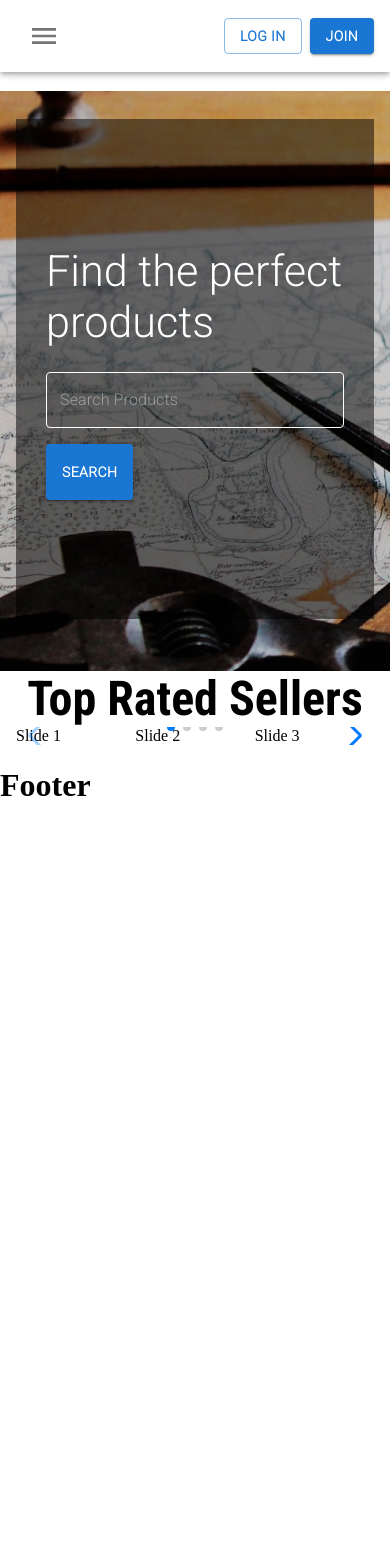
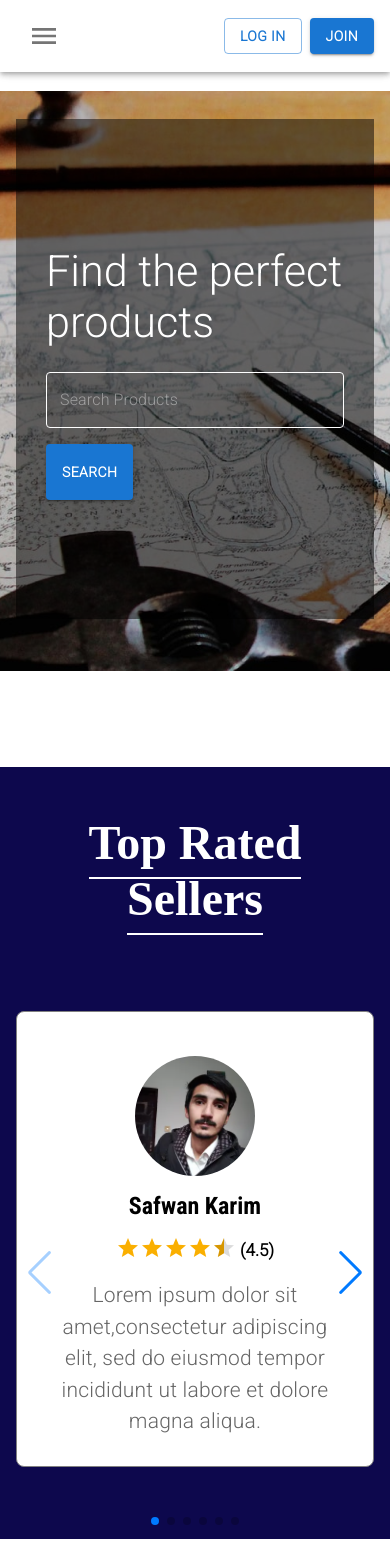
Before and after one commit to bilal42011/Ecommerce-Platform-For-Customized-Products, a React (Create React App) app: page / in a window 390 px wide. Shown: the top 1566 px of the page. Before the commit the page ends 844 px from the top, so only its background shows below. Built offline with nearby package versions, Linux system fonts and the light colour scheme.

Commit message:
Swiper Responsive Slider Added for Top Rated Sellers

```diff
--- a/src/Components/Homepage/SearchProductsSection/SearchProductsSection.js
+++ b/src/Components/Homepage/SearchProductsSection/SearchProductsSection.js
@@ -1,5 +1,5 @@
 import React, { useState } from "react";
-import {Grid,Typography,OutlinedInput,Button} from "@mui/material";
+import {Grid,Typography,OutlinedInput,Button,Container} from "@mui/material";
 import ArtImage from "../../../assets/ArtImage.png";
 import styled from "@mui/material/styles/styled";
 import {useTheme} from "@mui/material/styles";
@@ -44,7 +44,9 @@ const onSearchHandler=()=>{
 console.log("Form Submitted");
 }
 
-return <Grid container sx={{background:`url(${ArtImage})`,height:"580px"}} justifyContent="center" alignContent="center">
+return <Container maxWidth="xl" disableGutters>
+
+<Grid container sx={{background:`url(${ArtImage})`,height:"580px"}} justifyContent="center" alignContent="center">
 <Grid container item alignContent="center" justifyContent="center"
 xs={11} sm={11} md={10} lg={10} xl={10} sx={{height:"500px",backgroundColor:"rgb(0,0,0,0.5)"}} rowSpacing={isSmallScreen? 3: 0}>
 <Grid item xs={10}>
@@ -65,6 +67,7 @@ value={searchvalue} required/>
 </Grid>
 </Grid>
 </Grid>
+</Container>
 }
 
 export default SearchProductsSection;
--- /dev/null
+++ b/src/Components/Homepage/TopRatedSellers/SellersProfiles/SellerProfile/SellerProfile.js
@@ -0,0 +1,49 @@
+import React from 'react'
+import {Grid,Avatar,Typography,Rating} from "@mui/material";
+import StarIcon from "@mui/icons-material/Star";
+
+const SellerProfile = ({avatarSrc,name,ratings,description}) => {
+
+  return (
+<Grid container sx={{p:3.5,border:"1px solid #808080",borderRadius:"8px"
+,paddingBottom:"-20px",backgroundColor:"white"}}
+rowSpacing={2} alignItems="center" direction="column"  justifyContent="center">
+
+    <Grid item xs={8}>
+    <Avatar sx={{width:120, height:120}} src={avatarSrc}/>
+    </Grid>
+
+    <Grid item xs={8}>
+    <Typography fontFamily="Roboto Condensed, sans-serif" variant="p" fontWeight="bold" fontSize="24px">
+        {name}
+    </Typography>
+    </Grid>
+
+    <Grid container item  xs={8} alignItems="center" justifyContent="center" columnSpacing={0.5} >
+<Grid item>
+<Rating name="half-rating-read"
+ readOnly value={ratings}
+ precision={0.5}
+  emptyIcon={<StarIcon style={{ opacity: 0.55 }} fontSize="inherit"
+size="medium"/>} />
+</Grid>
+<Grid item >
+<Typography variant="p" fontFamily="Roboto , sans-serif"
+fontWeight="bolder" fontSize="17px">
+    {`(${ratings})`}
+</Typography>
+</Grid>
+    </Grid>
+
+<Grid item xs={8}>
+<Typography variant="body1" fontFamily="Roboto , sans-serif" textAlign="center" fontSize="21px" color="#666666">
+{description}
+</Typography>
+</Grid>
+
+    </Grid>
+
+  )
+}
+
+export default SellerProfile;
--- /dev/null
+++ b/src/Components/Homepage/TopRatedSellers/SellersProfiles/SellersProfiles.js
@@ -0,0 +1,70 @@
+import React from 'react'
+// import {SwiperSlide} from "swiper/react";
+// import SellerProfile from "./SellerProfile/SellerProfile"
+import safwan from "../../../../assets/safwan.webp";
+
+export let topSellers=[
+    {
+        id:"1",
+        avatarSrc:safwan,
+        name:"Safwan Karim",
+        ratings:4.5,
+        description:"Lorem ipsum dolor sit amet,consectetur adipiscing elit, sed do eiusmod tempor incididunt ut labore et dolore magna aliqua.",
+    },
+    {
+        id:"2",
+        avatarSrc:safwan,
+        name:"Safwan Karim",
+        ratings:4.5,
+        description:"Lorem ipsum dolor sit amet,consectetur adipiscing elit, sed do eiusmod tempor incididunt ut labore et dolore magna aliqua.",
+    },
+    {
+        id:"3",
+        avatarSrc:safwan,
+        name:"Safwan Karim",
+        ratings:4.5,
+        description:"Lorem ipsum dolor sit amet,consectetur adipiscing elit, sed do eiusmod tempor incididunt ut labore et dolore magna aliqua.",
+    },
+    {
+        id:"4",
+        avatarSrc:safwan,
+        name:"Safwan Karim",
+        ratings:4.5,
+        description:"Lorem ipsum dolor sit amet,consectetur adipiscing elit, sed do eiusmod tempor incididunt ut labore et dolore magna aliqua.",
+    },
+    {
+        id:"5",
+        avatarSrc:safwan,
+        name:"Safwan Karim",
+        ratings:4.5,
+        description:"Lorem ipsum dolor sit amet,consectetur adipiscing elit, sed do eiusmod tempor incididunt ut labore et dolore magna aliqua.",
+    },
+    {
+        id:"6",
+        avatarSrc:safwan,
+        name:"Safwan Karim",
+        ratings:4.5,
+        description:"Lorem ipsum dolor sit amet,consectetur adipiscing elit, sed do eiusmod tempor incididunt ut labore et dolore magna aliqua.",
+    },
+]
+
+
+const SellersProfiles = () => {
+  return (
+
+    <>
+    {/* {
+        topSellers.map((seller)=>{
+
+return <SwiperSlide key={seller.id}>
+<SellerProfile avatarSrc={seller.avatarSrc} name={seller.name}
+ratings={seller.ratings} description={seller.description} />
+</SwiperSlide>
+
+        })
+    } */}
+    </>
+  )
+}
+
+export default SellersProfiles;
--- a/src/Components/Homepage/TopRatedSellers/SellersSlider/SellersSlider.js
+++ b/src/Components/Homepage/TopRatedSellers/SellersSlider/SellersSlider.js
@@ -1,30 +1,60 @@
 import React from "react";
-import { Swiper, SwiperSlide} from "swiper/react";
-import {Navigation, EffectCards, Pagination} from "swiper";
+import { Swiper,SwiperSlide} from "swiper/react";
+import {Container} from "@mui/material";
+import {Navigation,  Pagination,} from "swiper";
+import SellerProfile from "../SellersProfiles/SellerProfile/SellerProfile";
+import {topSellers} from "../SellersProfiles/SellersProfiles";
+
 
 import "swiper/css";
 import 'swiper/css/navigation';
 import 'swiper/css/pagination';
-import "swiper/css/effect-cards";
+
 
 const SellersSlider = () => {
   return (
+<Container disableGutters sx={{paddingTop:"2rem"}}>
 <Swiper
-modules={[Navigation, EffectCards,Pagination]}
-effect="Cards"
+modules={[Navigation,Pagination,]}
 slidesPerView={3}
+spaceBetween={50}
+breakpoints={{
+1020:{
+  slidesPerView:3,
+  spaceBetween:50,
+},
+855:{
+slidesPerView:2,
+spaceBetween:50
+},
+650:{
+  slidesPerView:2,
+  spaceBetween:50,
+},
+0:{
+  slidesPerView:1,
+  spaceBetween:50,
+},
+  }}
 navigation
+speed={400}
 pagination={{clickable:true}}
 onSwiper={()=>console.log("swiper")}
 onSlideChange={()=>{console.log("Slide Changed")}}
 >
-    <SwiperSlide>Slide 1</SwiperSlide>
-    <SwiperSlide>Slide 2</SwiperSlide>
-    <SwiperSlide>Slide 3</SwiperSlide>
-    <SwiperSlide>Slide 4</SwiperSlide>
-    <SwiperSlide>Slide 5</SwiperSlide>
-    <SwiperSlide>Slide 6</SwiperSlide>
+{
+topSellers.map((seller)=>{
+
+    return <SwiperSlide key={seller.id}>
+    <SellerProfile avatarSrc={seller.avatarSrc} name={seller.name}
+    ratings={seller.ratings} description={seller.description} />
+    </SwiperSlide>
+
+            })
+
+}
 </Swiper>
+</Container>
   )
 }
 
--- a/src/Components/Homepage/TopRatedSellers/TopRatedSellers.js
+++ b/src/Components/Homepage/TopRatedSellers/TopRatedSellers.js
@@ -6,9 +6,9 @@ import SellersSlider from './SellersSlider/SellersSlider';
 
 const TopRatedSellers = () => {
   return (
-    <Container maxWidth="xl">
-      <Typography variant="h3" fontFamily='Roboto Condensed, sans-serif' sx={{textAlign:"center"}}>
-Top Rated Sellers
+    <Container maxWidth="xl" sx={{paddingTop:"3rem",backgroundColor:"#0d084d",marginTop:"6rem"}}>
+      <Typography variant="h3" fontFamily='Roboto sans-serif' textAlign="center" color="white" fontWeight="bold">
+<span style={{paddingBottom:"8px",borderBottom:"2px solid white"}}>Top Rated Sellers</span>
       </Typography>
     <SellersSlider />
     </Container>
--- a/src/styles/index.css
+++ b/src/styles/index.css
@@ -7,3 +7,11 @@ html,body{
 margin:0;
 padding:0
 }
+.swiper{
+    margin-top:3rem
+}
+.swiper-wrapper{
+    padding-top: 20px;
+    padding-bottom: 4.5rem;
+
+}
```
Also changed, not shown: src/assets/safwan.webp (added).
